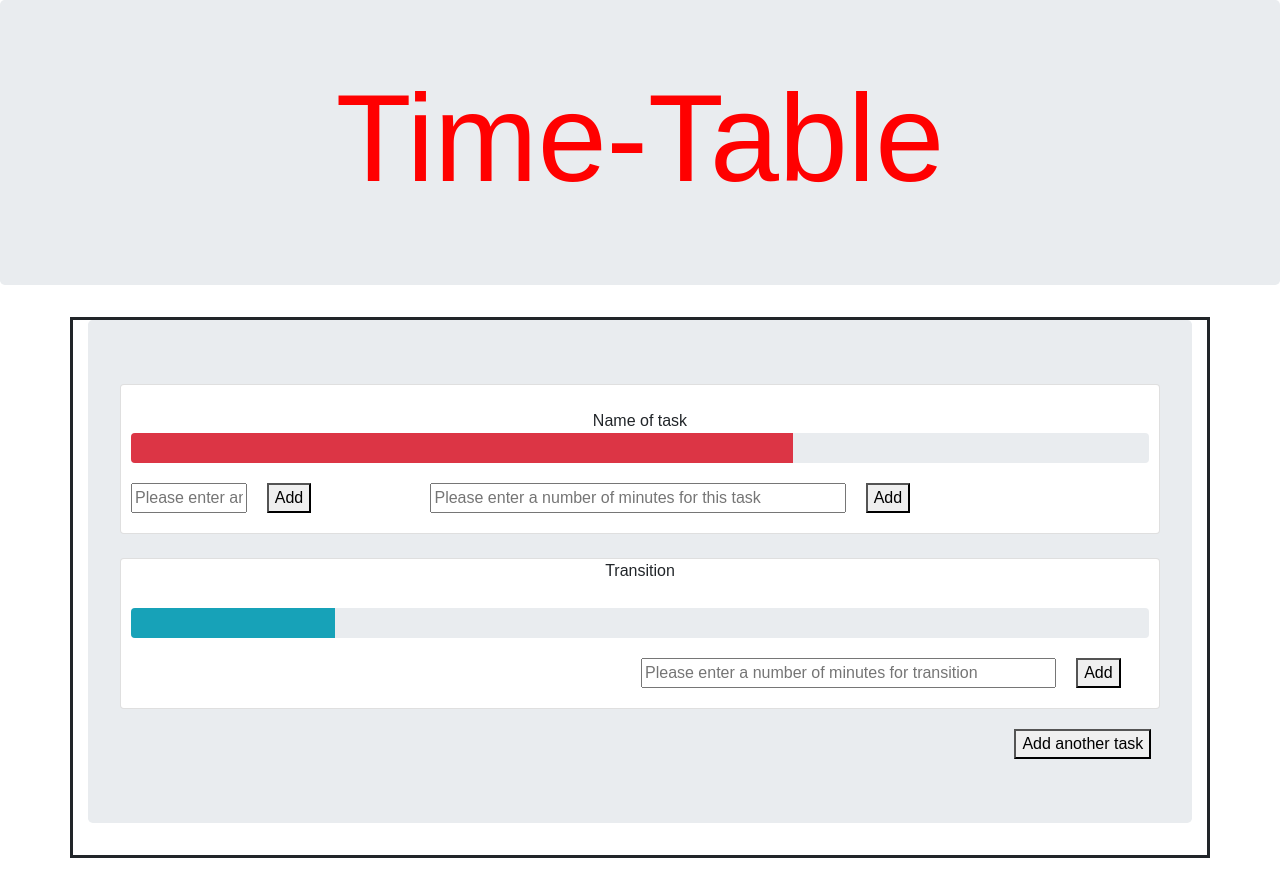
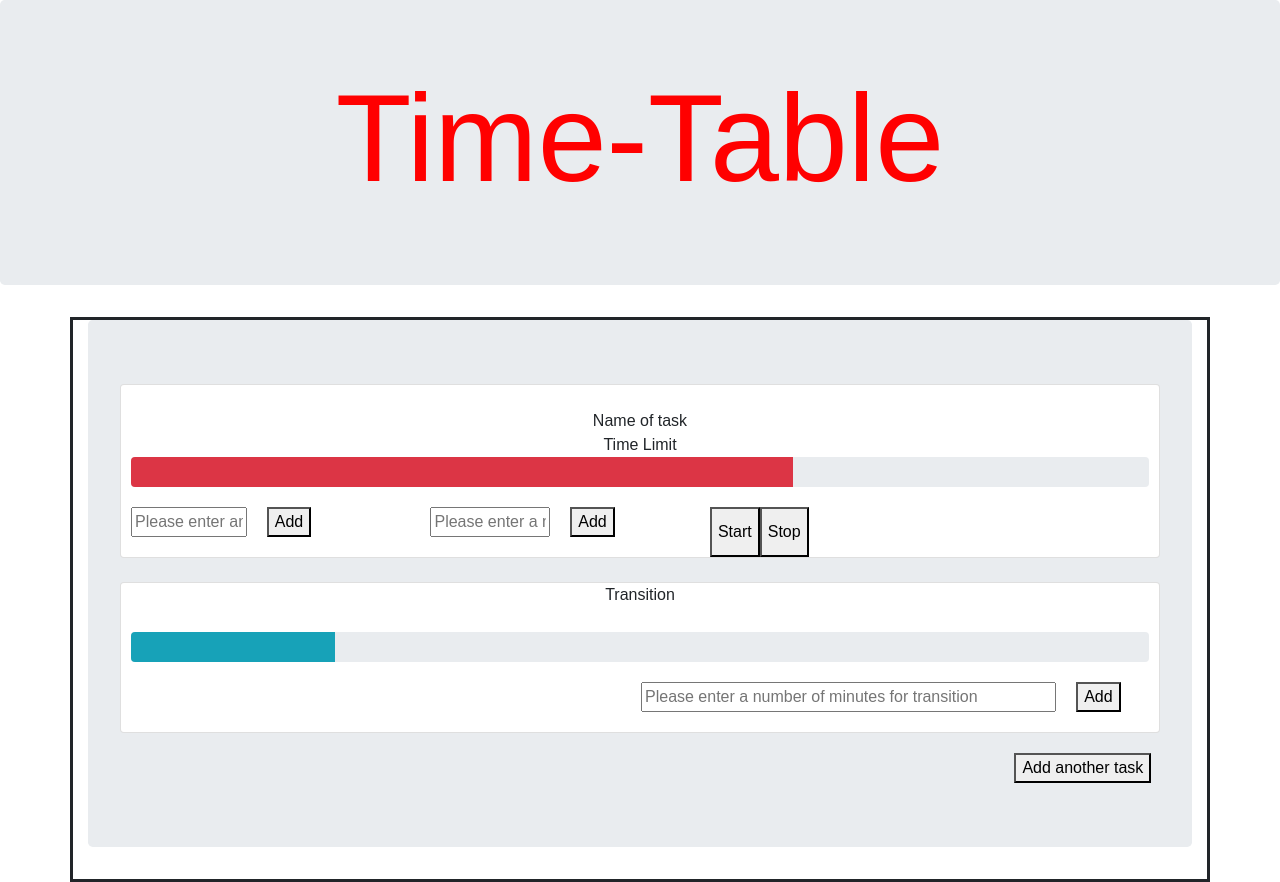
Before and after one commit to rnick1/timeTable, a React (Create React App) app in the folder client/: page / in a window 1280 px wide. Before the commit the page ends 858 px from the top, so only its background shows below. Built offline with nearby package versions, Linux system fonts and the light colour scheme.

Commit message:
Set up time input and submission buttons. Added start and stop buttons.

```diff
--- a/client/src/pages/Main.js
+++ b/client/src/pages/Main.js
@@ -4,11 +4,12 @@ import "../App.css";
 
 export default function Main() {
   const [listItem, setListItem] = useState(" ");
-  const [visibility, setVisibility] = useState(true);
-  const [timeLimit, setTimeLimit] = useState(" ");
+  const [taskVisibility, setTaskVisibility] = useState(true);
+  const [timeVisibility, setTimeVisibility] = useState(true);
+  const [timeLimit, setTimeLimit] = useState(0);
 
   // console.log(timeLimit);
-  console.log(visibility);
+  console.log(timeVisibility);
 
   return (
     <div>
@@ -23,10 +24,13 @@ export default function Main() {
             <p className="task-name">
               {listItem === " " ? "Name of task" : listItem}
             </p>
+            <p className="task-name">
+              {timeLimit === 0 ? "Time Limit" : timeLimit + " Minutes"}
+            </p>
             <ProgressBar variant="danger" now={65} id="task-bar" />
             <Container>
               <Row>
-                {visibility ? (
+                {taskVisibility ? (
                   <form>
                     <input
                       placeholder="Please enter an item to your list"
@@ -36,16 +40,18 @@ export default function Main() {
                     ></input>
                     <button
                       className="input-task-button"
-                      onClick={(event) => setVisibility(false)}
+                      onClick={(event) => setTaskVisibility(false)}
                     >
                       Add
                     </button>
                   </form>
                 ) : (
-                  <button onClick={(event) => setVisibility(true)}>Edit</button>
+                  <button onClick={(event) => setTaskVisibility(true)}>
+                    Edit Task
+                  </button>
                 )}
-                {/* ========================================================================== */}
-
+                {timeVisibility ? (
+                  <form>
                     <input
                       placeholder="Please enter a number of minutes for this task"
                       id="input-task-minutes"
@@ -54,11 +60,22 @@ export default function Main() {
                     ></input>
                     <button
                       className="input-task-button"
-                  // onClick={handleFormSubmit}
+                      onClick={(event) => setTimeVisibility(false)}
                     >
                       Add
                     </button>
-                {/* ========================================================================= */}
+                  </form>
+                ) : (
+                  <button onClick={(event) => setTimeVisibility(true)}>
+                    Edit Time
+                  </button>
+                )}
+                {/* {taskVisibility ? } */}
+                <button>Start</button>
+                <button>Stop</button>
+
+                {/* // ========================================================================= */}
+                {/* ========================================================================== */}
               </Row>
             </Container>
           </Card>
```
Lines whose indentation alone changed are shown as unchanged.
